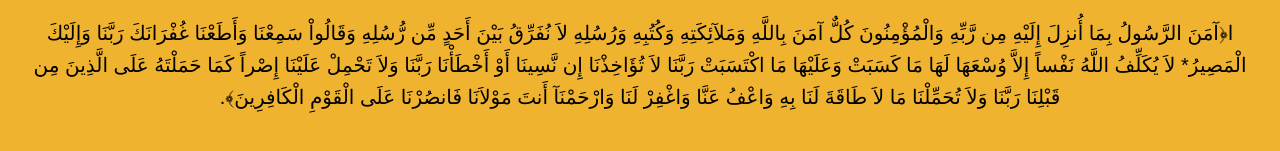
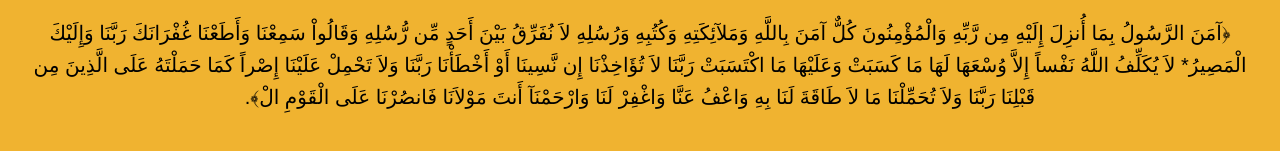
Before and after one commit to om909ar/Hosnek, a plain HTML site: page adhkar-nawm.html in a window 1280 px wide. Shown: the part 151-302 px from the top of the page. Drawn offline with Linux system fonts and the light colour scheme.

Commit message:
Update adhkar-nawm.html

```diff
--- a/adhkar-nawm.html
+++ b/adhkar-nawm.html
@@ -17,7 +17,7 @@
   </div>
 
   <div class="azkaaar">
-    <p>ا﴿آمَنَ الرَّسُولُ بِمَا أُنزِلَ إِلَيْهِ مِن رَّبِّهِ وَالْمُؤْمِنُونَ كُلٌّ آمَنَ بِاللَّهِ وَمَلآئِكَتِهِ وَكُتُبِهِ وَرُسُلِهِ لاَ نُفَرِّقُ بَيْنَ أَحَدٍ مِّن رُّسُلِهِ وَقَالُواْ سَمِعْنَا وَأَطَعْنَا غُفْرَانَكَ رَبَّنَا وَإِلَيْكَ الْمَصِيرُ* لاَ يُكَلِّفُ اللَّهُ نَفْساً إِلاَّ وُسْعَهَا لَهَا مَا كَسَبَتْ وَعَلَيْهَا مَا اكْتَسَبَتْ رَبَّنَا لاَ تُؤَاخِذْنَا إِن نَّسِينَا أَوْ أَخْطَأْنَا رَبَّنَا وَلاَ تَحْمِلْ عَلَيْنَا إِصْراً كَمَا حَمَلْتَهُ عَلَى الَّذِينَ مِن قَبْلِنَا رَبَّنَا وَلاَ تُحَمِّلْنَا مَا لاَ طَاقَةَ لَنَا بِهِ وَاعْفُ عَنَّا وَاغْفِرْ لَنَا وَارْحَمْنَآ أَنتَ مَوْلاَنَا فَانصُرْنَا عَلَى الْقَوْمِ الْكَافِرِينَ﴾.</p>
+    <p>﴿آمَنَ الرَّسُولُ بِمَا أُنزِلَ إِلَيْهِ مِن رَّبِّهِ وَالْمُؤْمِنُونَ كُلٌّ آمَنَ بِاللَّهِ وَمَلآئِكَتِهِ وَكُتُبِهِ وَرُسُلِهِ لاَ نُفَرِّقُ بَيْنَ أَحَدٍ مِّن رُّسُلِهِ وَقَالُواْ سَمِعْنَا وَأَطَعْنَا غُفْرَانَكَ رَبَّنَا وَإِلَيْكَ الْمَصِيرُ* لاَ يُكَلِّفُ اللَّهُ نَفْساً إِلاَّ وُسْعَهَا لَهَا مَا كَسَبَتْ وَعَلَيْهَا مَا اكْتَسَبَتْ رَبَّنَا لاَ تُؤَاخِذْنَا إِن نَّسِينَا أَوْ أَخْطَأْنَا رَبَّنَا وَلاَ تَحْمِلْ عَلَيْنَا إِصْراً كَمَا حَمَلْتَهُ عَلَى الَّذِينَ مِن قَبْلِنَا رَبَّنَا وَلاَ تُحَمِّلْنَا مَا لاَ طَاقَةَ لَنَا بِهِ وَاعْفُ عَنَّا وَاغْفِرْ لَنَا وَارْحَمْنَآ أَنتَ مَوْلاَنَا فَانصُرْنَا عَلَى الْقَوْمِ الْ﴾.</p>
   </div>
 
 </body>
```
